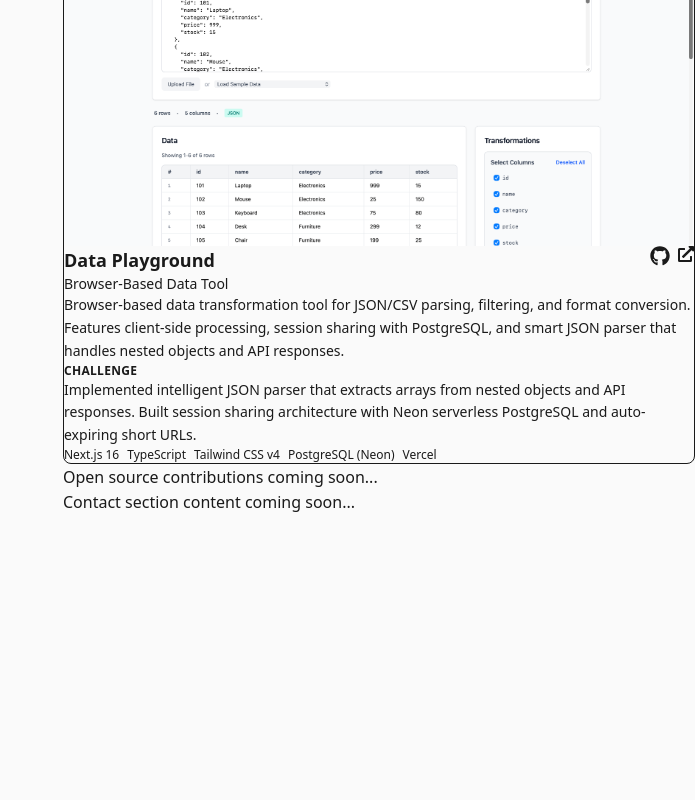
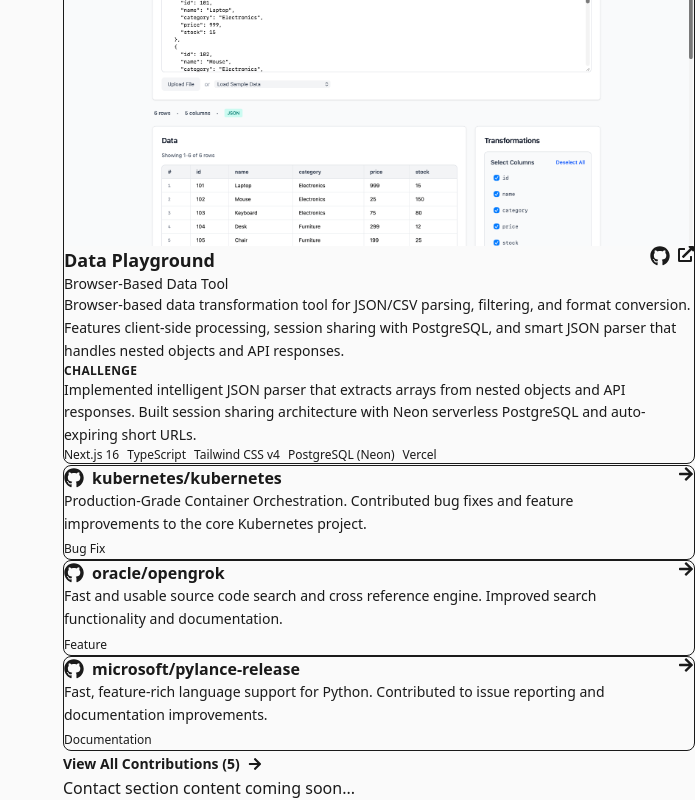
Before and after one commit to vidya381/Portfolio, a Next.js app: page / in a window 1280 px wide. Shown: the part 2657-3457 px from the top of the page, without its empty margins (585-1280 px from the left). Before the commit the page ends 3171 px from the top, so only its background shows below. Built offline with nearby package versions, Linux system fonts and the light colour scheme.

Commit message:
Add Open Source section with top 3 contributions and view all link

```diff
--- a/src/components/sections/OpenSource.tsx
+++ b/src/components/sections/OpenSource.tsx
@@ -1,4 +1,15 @@
+'use client'
+
+import { motion } from 'framer-motion'
+import { FaGithub, FaArrowRight } from 'react-icons/fa'
+import { openSourceProjects } from '@/lib/data/opensource'
+import Link from 'next/link'
+
 export default function OpenSource() {
+  const featuredProjects = openSourceProjects
+    .filter((project) => project.featured)
+    .sort((a, b) => (a.order || 0) - (b.order || 0))
+
   return (
     <section id="opensource" className="mb-16 scroll-mt-16 lg:mb-24 lg:scroll-mt-24">
       <div className="sticky top-0 z-20 -mx-6 mb-4 w-screen bg-background/75 px-6 py-5 backdrop-blur lg:sr-only lg:relative lg:top-auto lg:mx-auto lg:w-full lg:px-0 lg:py-0 lg:opacity-0">
@@ -7,9 +18,58 @@
         </h2>
       </div>
       <div>
-        <p className="mb-4">
-          Open source contributions coming soon...
-        </p>
+        <div className="space-y-6">
+          {featuredProjects.map((project, index) => (
+            <motion.a
+              key={project.name}
+              href={project.repoUrl}
+              target="_blank"
+              rel="noreferrer noopener"
+              initial={{ opacity: 0, y: 20 }}
+              whileInView={{ opacity: 1, y: 0 }}
+              viewport={{ once: true }}
+              transition={{ duration: 0.5, delay: index * 0.1 }}
+              className="group block rounded-lg border border-border bg-card p-5 transition-all hover:shadow-lg"
+            >
+              <div className="flex items-start justify-between gap-3">
+                <div className="flex-1">
+                  <div className="mb-2 flex items-center gap-2">
+                    <FaGithub className="h-5 w-5 text-text-secondary" />
+                    <h3 className="font-semibold text-foreground group-hover:text-accent">
+                      {project.name}
+                    </h3>
+                  </div>
+                  <p className="mb-2 text-sm leading-relaxed text-text-secondary">
+                    {project.description}
+                  </p>
+                  {project.contributionType && (
+                    <span className="inline-block rounded-full bg-accent/10 px-2 py-1 text-xs font-medium text-accent">
+                      {project.contributionType}
+                    </span>
+                  )}
+                </div>
+                <FaArrowRight className="mt-1 h-4 w-4 shrink-0 text-text-secondary transition-transform group-hover:translate-x-1 group-hover:text-accent" />
+              </div>
+            </motion.a>
+          ))}
+        </div>
+
+        {/* View All Link */}
+        <motion.div
+          initial={{ opacity: 0 }}
+          whileInView={{ opacity: 1 }}
+          viewport={{ once: true }}
+          transition={{ duration: 0.5, delay: 0.3 }}
+          className="mt-8"
+        >
+          <Link
+            href="/opensource"
+            className="group inline-flex items-center gap-2 text-sm font-semibold text-accent hover:underline"
+          >
+            View All Contributions ({openSourceProjects.length})
+            <FaArrowRight className="transition-transform group-hover:translate-x-1" />
+          </Link>
+        </motion.div>
       </div>
     </section>
   )
--- /dev/null
+++ b/src/lib/data/opensource.ts
@@ -0,0 +1,49 @@
+import { OpenSourceProject } from '../types'
+
+export const openSourceProjects: OpenSourceProject[] = [
+  {
+    name: 'kubernetes/kubernetes',
+    description:
+      'Production-Grade Container Orchestration. Contributed bug fixes and feature improvements to the core Kubernetes project.',
+    repoUrl: 'https://github.com/kubernetes/kubernetes',
+    contributionType: 'Bug Fix',
+    featured: true,
+    order: 1,
+  },
+  {
+    name: 'oracle/opengrok',
+    description:
+      'Fast and usable source code search and cross reference engine. Improved search functionality and documentation.',
+    repoUrl: 'https://github.com/oracle/opengrok',
+    contributionType: 'Feature',
+    featured: true,
+    order: 2,
+  },
+  {
+    name: 'microsoft/pylance-release',
+    description:
+      'Fast, feature-rich language support for Python. Contributed to issue reporting and documentation improvements.',
+    repoUrl: 'https://github.com/microsoft/pylance-release',
+    contributionType: 'Documentation',
+    featured: true,
+    order: 3,
+  },
+  {
+    name: 'kubernetes/kubeadm',
+    description:
+      'Aggregates issues filed against kubeadm. Contributed to cluster setup improvements and bug reports.',
+    repoUrl: 'https://github.com/kubernetes/kubeadm',
+    contributionType: 'Bug Fix',
+    featured: false,
+    order: 4,
+  },
+  {
+    name: 'springdoc/springdoc-openapi',
+    description:
+      'Library for OpenAPI 3 with Spring Boot. Helped improve API documentation generation and examples.',
+    repoUrl: 'https://github.com/springdoc/springdoc-openapi',
+    contributionType: 'Feature',
+    featured: false,
+    order: 5,
+  },
+]
```
